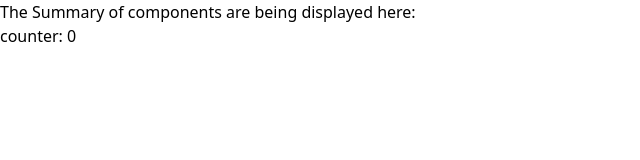
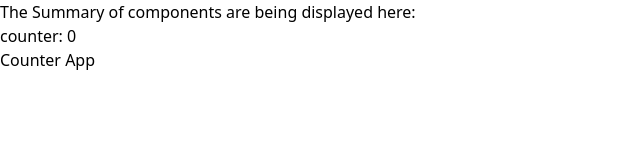
Before and after one commit to muhammad-hamza-liaqat/multi-page-application, a React (Vite) app: page /summary in a window 1280 px wide. Shown: the top 160 px of the page, without its empty margins (0-640 px from the left). Built offline with nearby package versions, Linux system fonts and the light colour scheme.

Commit message:
useContext with button-> state presist

```diff
--- a/src/pages/CounterPage.jsx
+++ b/src/pages/CounterPage.jsx
@@ -1,13 +1,19 @@
 import React from 'react'
 import CounterCom from '../components/CounterCom'
+import { useNavigate } from 'react-router-dom'
 
 const CounterPage = () => {
+    const nagivate = useNavigate();
+    const handleButtonNavigation = () => {
+        nagivate("/summary")
+    }
     return (
         <>
             <div className="main bg-slate-500 p-2">
                 <p className='text-white text-center font-extralight text-2xl'>Hello i am counter application inside react.js application</p>
             </div>
             <CounterCom />
+            <button onClick={handleButtonNavigation} className='p-3 ml-4 rounded-xl w-36 border border-red-600 hover:bg-slate-500 hover:text-white'>Go to Summary</button>
         </>
     )
 }
--- a/src/pages/SummaryPage.jsx
+++ b/src/pages/SummaryPage.jsx
@@ -1,10 +1,18 @@
 import React from 'react'
 import Summary from '../components/Summary'
+import { useNavigate } from 'react-router-dom'
 
 const SummaryPage = () => {
+    const navigate = useNavigate();
+    const handleButtonNavigation = () => {
+        navigate("/counter")
+    }
     return (
         <>
             <Summary />
+            <div className='p-3 ml-4 rounded-xl w-36 border border-red-600 hover:bg-slate-500 hover:text-white'>
+                <button onClick={handleButtonNavigation}>Counter App</button>
+            </div>
         </>
     )
 }
```
